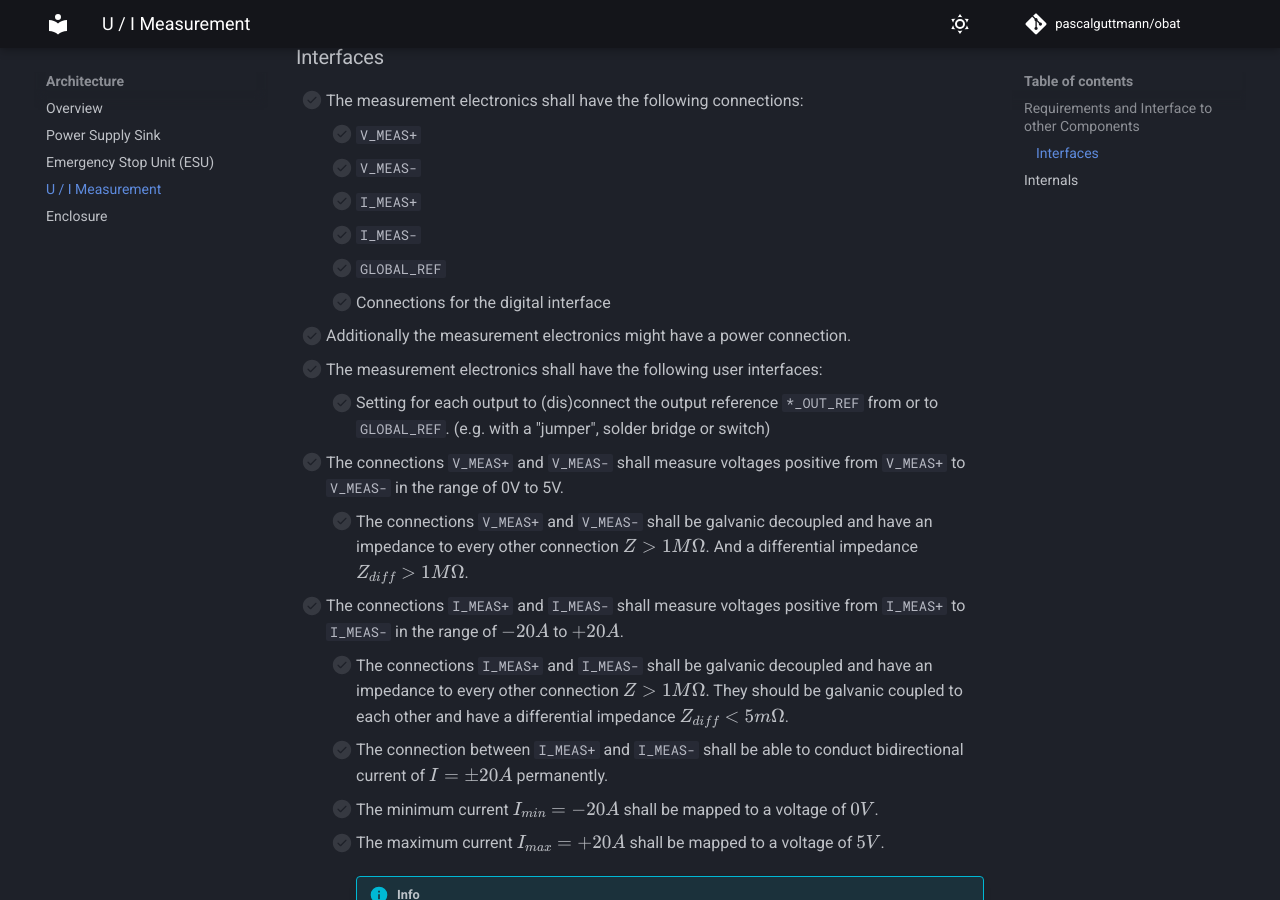
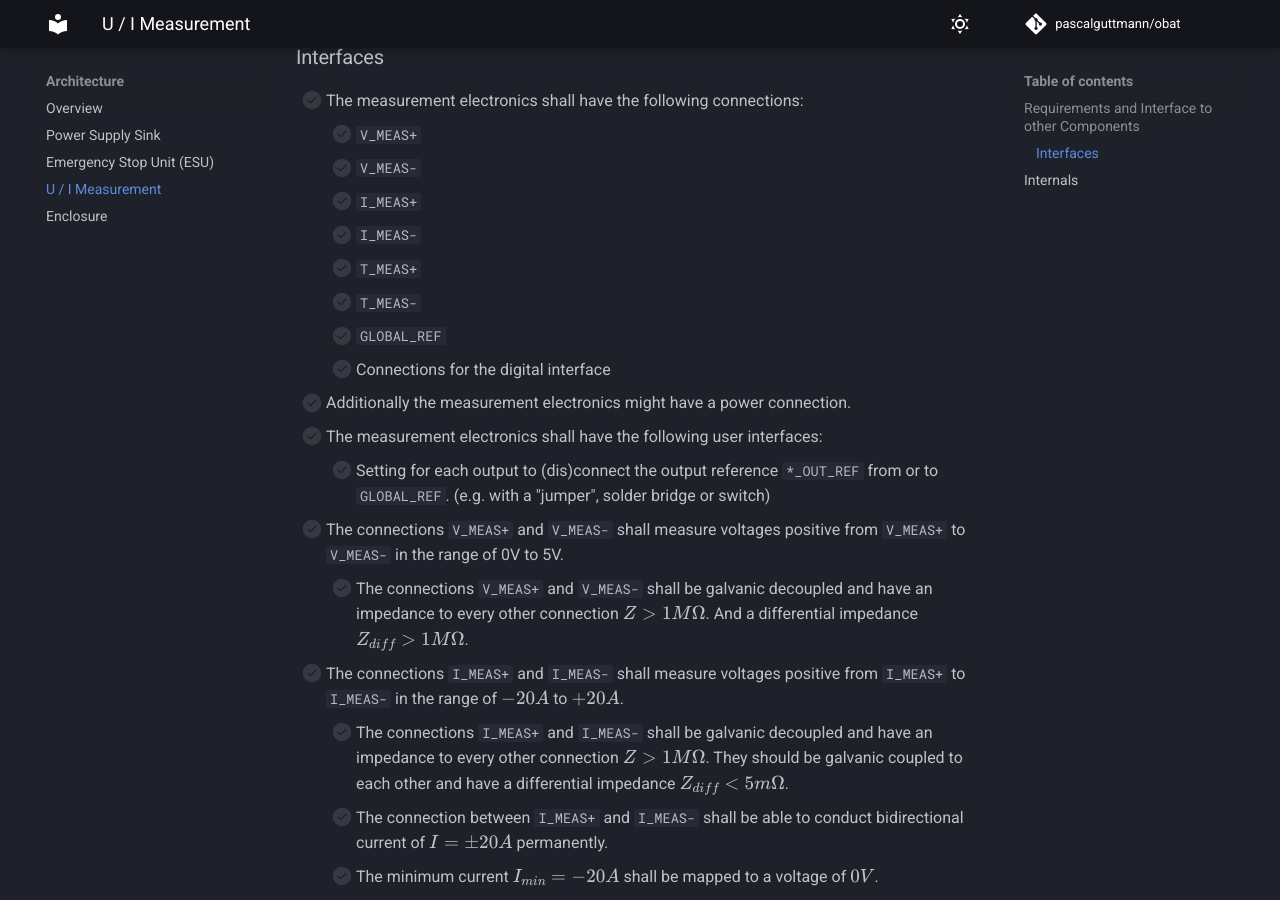
Before and after one commit to pascalguttmann/obat, an MkDocs documentation site: the page built from docs/arch/ui_measurement.md, in a window 1280 px wide and 900 px high, scrolled down 379 px. Built offline with MkDocs 1.6.1 and Material for MkDocs 9.7.7, drawn with Linux system fonts in a browser that asks for light colours; comment, search, counter and statistics services are not loaded.

Commit message:
add terminals for temperature measurement to meas

```diff
--- a/docs/arch/ui_measurement.md
+++ b/docs/arch/ui_measurement.md
@@ -17,6 +17,8 @@ accuracy given in the [overview][obat-overview].
     - [ ] `V_MEAS-`
     - [ ] `I_MEAS+`
     - [ ] `I_MEAS-`
+    - [ ] `T_MEAS+`
+    - [ ] `T_MEAS-`
     - [ ] `GLOBAL_REF`
     - [ ] Connections for the digital interface
 - [ ] Additionally the measurement electronics might have a power connection.
```
